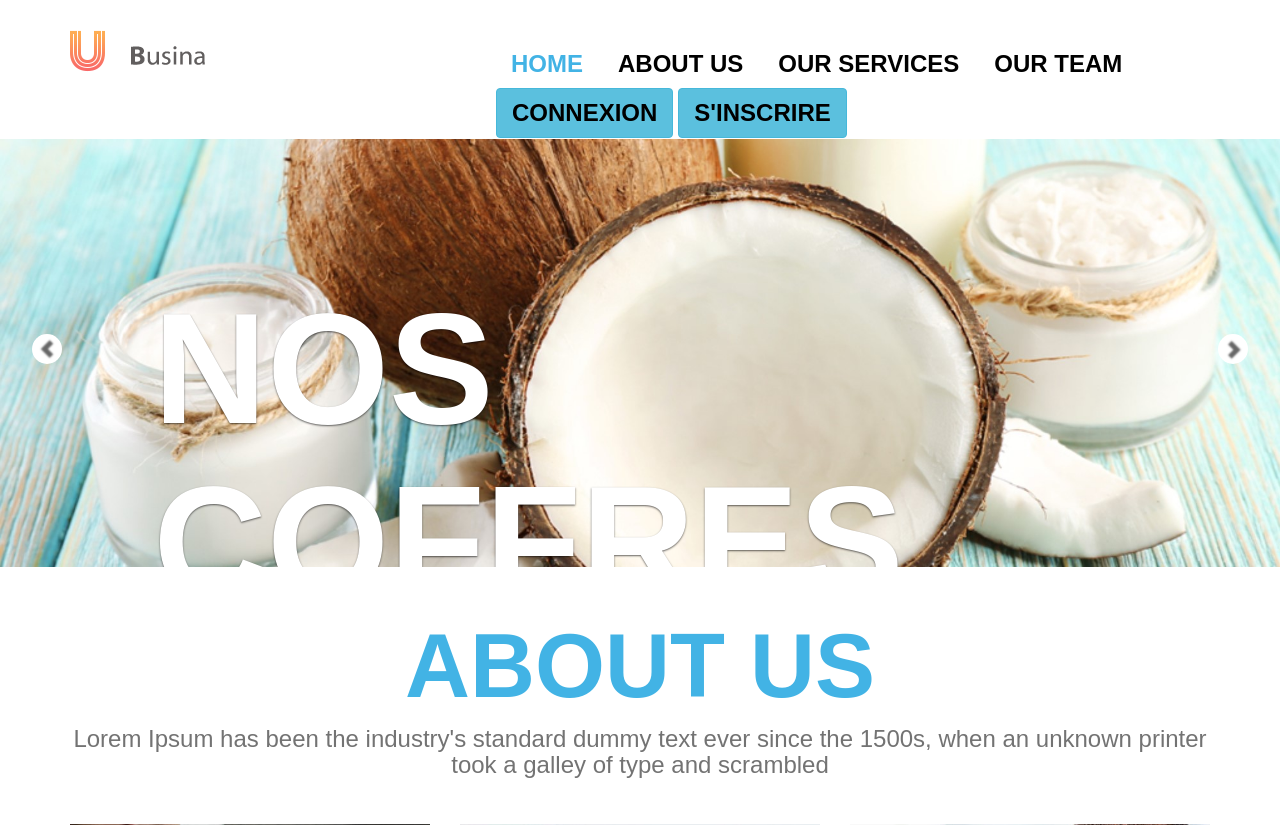
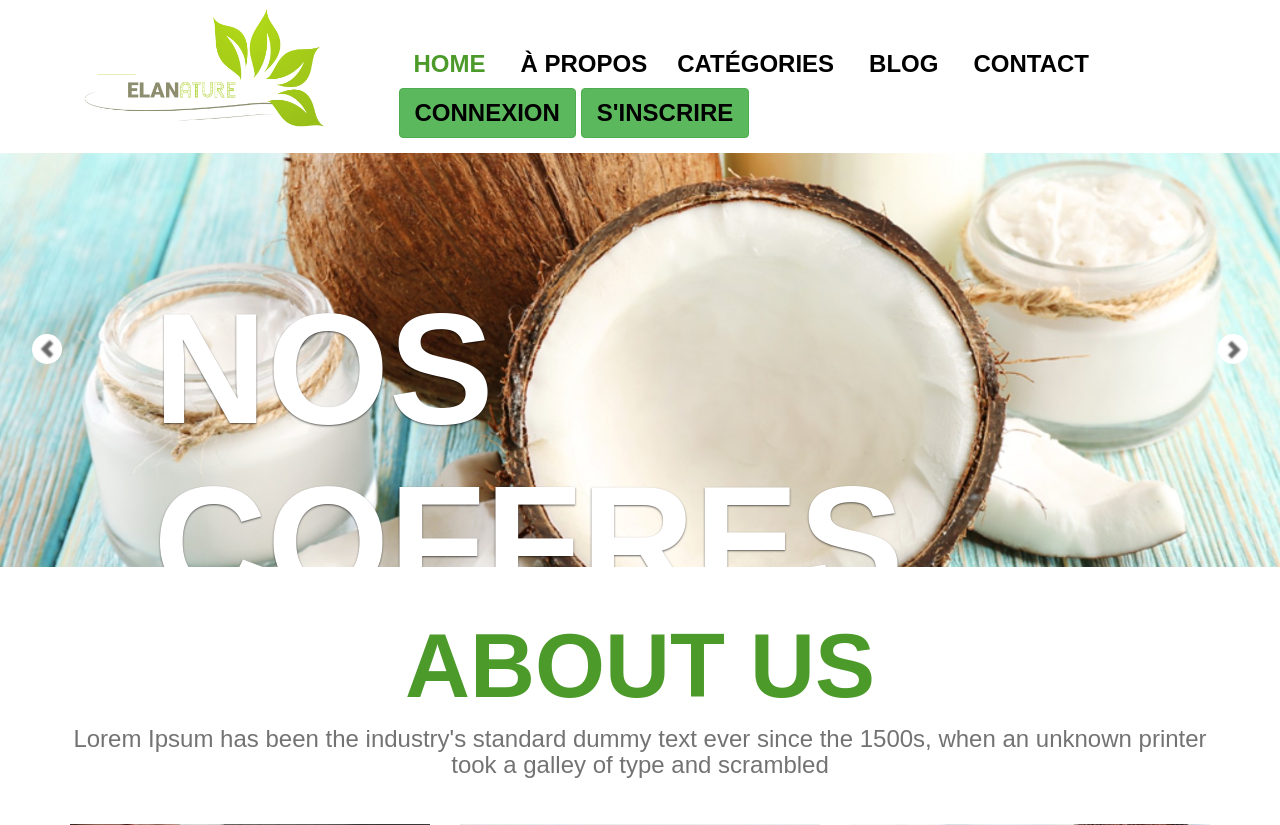
Before and after one commit to francoisrrr/elanature2, a Symfony app: template templates/default/index.html.twig in a window 1280 px wide. Shown: the top 825 px of the page. Run offline with Twig, Linux system fonts and the light colour scheme; the template is opened without the code that fills it, so the values that code supplies are empty; some libraries are stand-ins or nearby versions; some web fonts are replaced.

Commit message:
changement couleur et menu
à faire: dropdown menu for categories

```diff
--- a/public/css/style.css
+++ b/public/css/style.css
@@ -83,13 +83,12 @@ ul.nav{
   background-color: #000;
 }
 li a.active{
-	color: #42b3e5 !important;
+	color: #4C9A2A !important;
 }
 .navbar-default .navbar-toggle {
   border-color: #fff;
   margin-top: 4px;
 }
-
 
 
 /*slider area*/
@@ -174,7 +173,7 @@ li a.active{
 /*about area*/
 .about h2{
 	font-size: 90px;
-	color: #42b3e5;
+	color: #4C9A2A;
 	margin-top: 50px;
 }
 .about h4{
--- a/templates/components/_menu.html.twig
+++ b/templates/components/_menu.html.twig
@@ -3,12 +3,12 @@
 <header class="top-header">
     <div class="container">
         <div class="row">
-            <div class="col-xs-4 header-logo">
+            <div class="col-md-3 col-sm-2 col-xs-4 header-logo">
                 <br>
                 <a href="index.html"><img src="img/logo.png" alt="" class="img-responsive logo"></a>
             </div>
 
-            <div class="col-md-8">
+            <div class="col-md-9 col-sm-10 col-xs-8">
                 <nav class="navbar navbar-default">
                     <div class="container-fluid nav-bar">
                         <!-- Brand and toggle get grouped for better mobile display -->
@@ -27,11 +27,21 @@
 
                             <ul class="nav navbar-nav navbar-right">
                                 <li><a class="menu active" href="#home">Home</a></li>
-                                <li><a class="menu" href="#about">about us</a></li>
-                                <li><a class="menu" href="#service">our services </a></li>
-                                <li><a class="menu" href="#team">our team</a></li>
-                                <li><a href="" class="btn btn-info" role="button">Connexion</a></li>
-                                <li><a href="" class="btn btn-info" role="button">S'inscrire</a></li>
+                                <li><a class="menu" href="#about">à propos</a></li>
+                                <li><a class="menu dropdown-toggle" data-toggle="dropdown" id="dropdownMenuButton" aria-haspopup="true" aria-expanded="false" href="#service">Catégories</a>
+                                    <ul class="dropdown-menu" aria-labelledby="dropdownMenuButton">
+                                        <li><a class="menu dropdown-item" href="">Corps</a></li>
+                                        <li><a class="menu dropdown-item" href="">Cheveux</a></li>
+                                        <li><a class="menu dropdown-item" href="">Bébé</a></li>
+                                        <li><a class="menu dropdown-item" href="">Maquillage</a></li>
+                                        <li><a class="menu dropdown-item" href="">Bougies</a></li>
+                                        <li><a class="menu dropdown-item" href="">Maison</a></li>
+                                    </ul>
+                                </li>
+                                <li><a class="menu" href="#team">blog</a></li>
+                                <li><a class="menu" href="#team">contact</a></li>
+                                <li><a href="" class="btn btn-success" role="button">Connexion</a></li>
+                                <li><a href="" class="btn btn-success" role="button">S'inscrire</a></li>
                             </ul>
                         </div><!-- /navbar-collapse -->
                     </div><!-- / .container-fluid -->
--- a/templates/layout.html.twig
+++ b/templates/layout.html.twig
@@ -2,13 +2,13 @@
 
 {% block stylesheets %}
     <!-- Fontawesome CSS -->
-    <link rel="stylesheet" href="css/font-awesome.min.css">
+    <link rel="stylesheet" href="{{ asset('css/font-awesome.min.css') }}">
 
     <!-- Bootstrap CSS -->
-    <link rel="stylesheet" href="css/bootstrap.min.css">
+    <link rel="stylesheet" href="{{ asset('css/bootstrap.min.css') }}">
 
     <!-- Personal CSS -->
-    <link rel="stylesheet" href="css/style.css">
+    <link rel="stylesheet" href="{{ asset('css/style.css') }}">
 
     <!-- Google API -->
     <link href='http://fonts.googleapis.com/css?family=Open+Sans:600italic,400,800,700,300' rel='stylesheet'
@@ -27,10 +27,10 @@
 {% endblock %}
 
 {% block javascripts %}
-    <script src="js/jquery-2.1.1.js"></script>
+    <script src="{{ asset('js/jquery-2.1.1.js') }}"></script>
     <script src="http://maps.google.com/maps/api/js?sensor=true"></script>
-    <script src="js/gmaps.js"></script>
-    <script src="js/smoothscroll.js"></script>
-    <script src="js/bootstrap.min.js"></script>
-    <script src="js/custom.js"></script>
+    <script src="{{ asset('js/gmaps.js') }}"></script>
+    <script src="{{ asset('js/smoothscroll.js') }}"></script>
+    <script src="{{ asset('js/bootstrap.min.js') }}"></script>
+    <script src="{{ asset('js/custom.js') }}"></script>
 {% endblock %}
```
Also changed, not shown: other parts of public/css/style.css (+20 -15 lines), templates/default/index.html.twig (+13 -13 lines), public/img/logo.jpg (added), public/img/logo.png.
